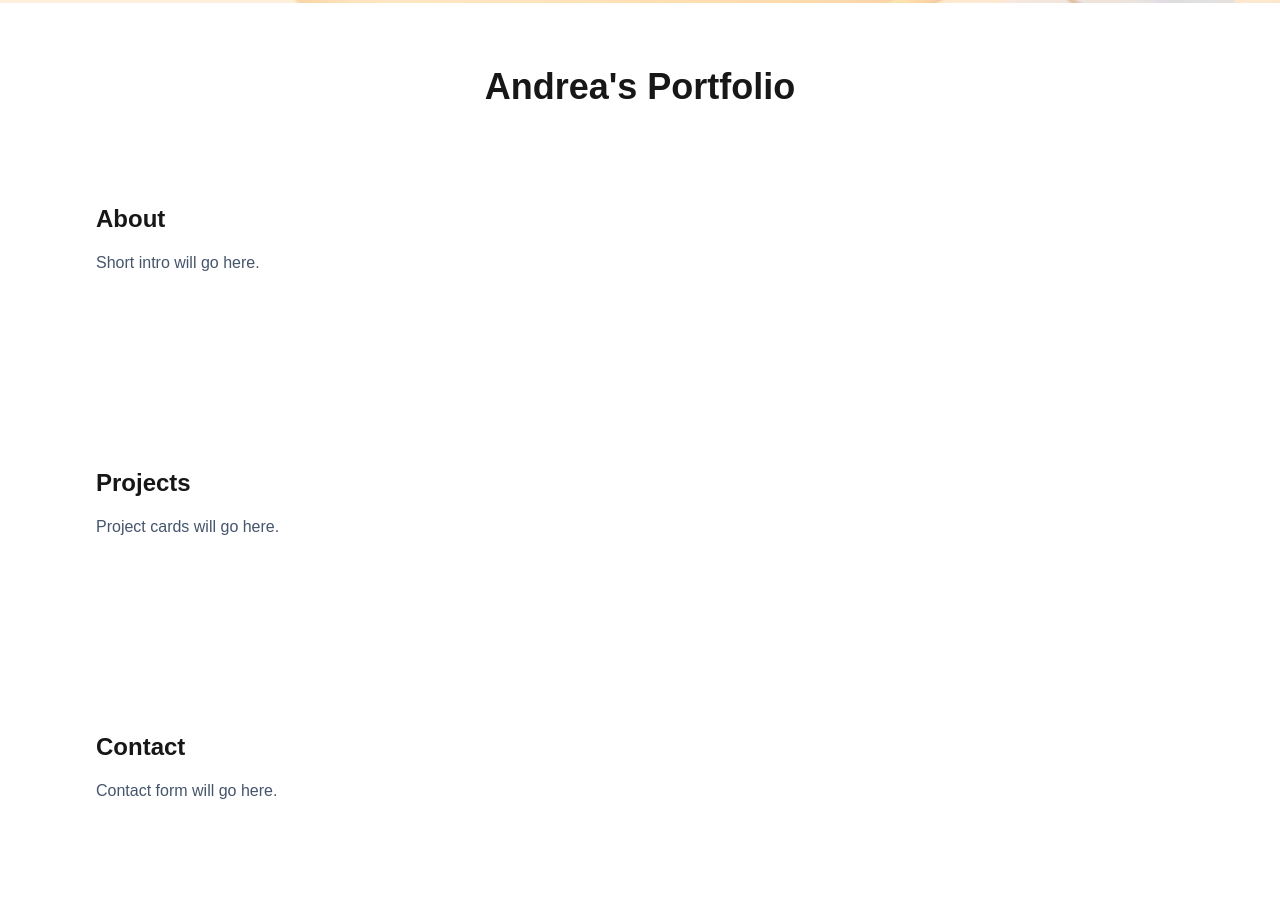
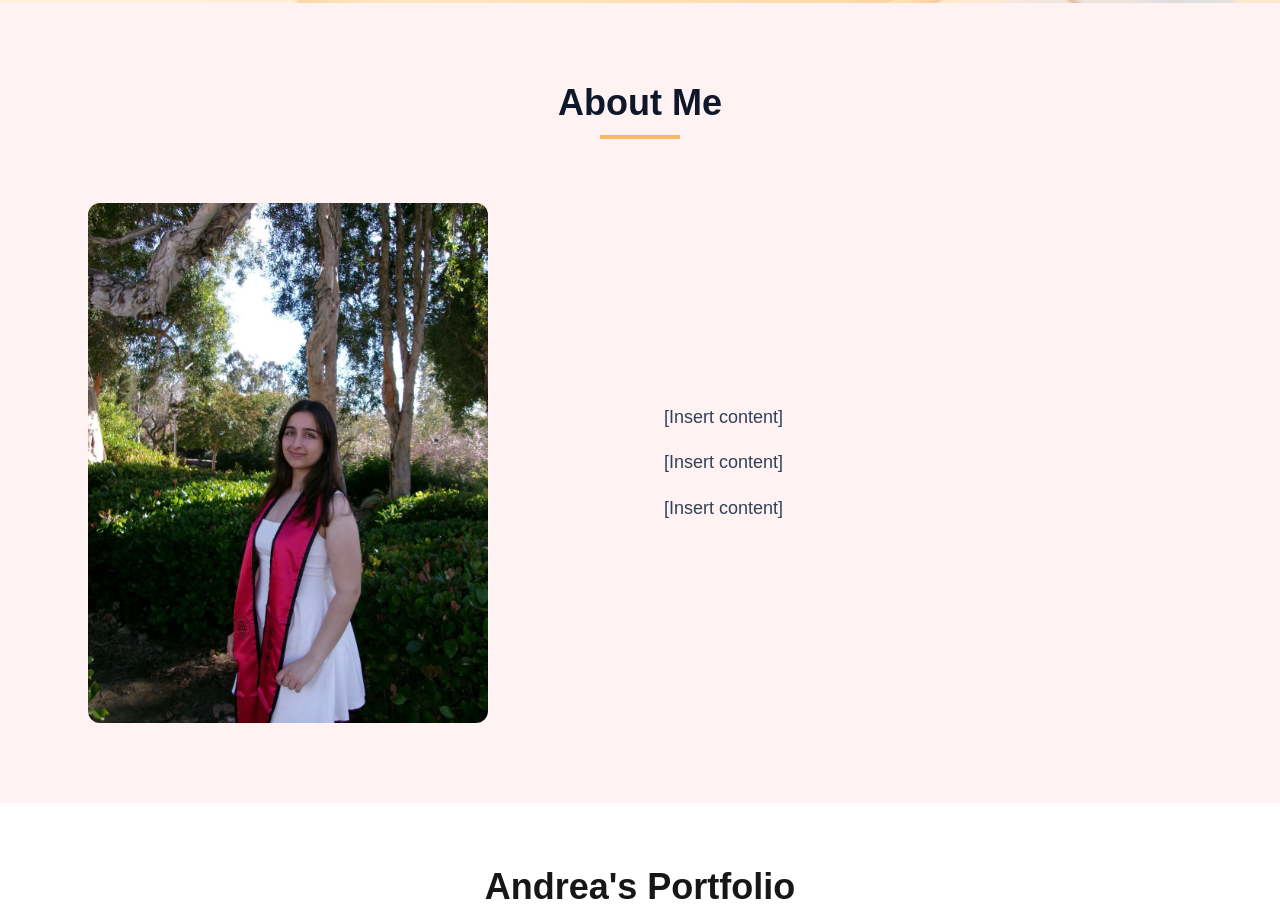
Before and after one commit to abed-andrea/portfolio-frontend, a Next.js app: page / in a window 1280 px wide. Shown: the part 797-1704 px from the top of the page. Built offline with nearby package versions, Linux system fonts and the light colour scheme.

Commit message:
Add About Me Section

```diff
--- /dev/null
+++ b/app/components/About.tsx
@@ -0,0 +1,28 @@
+export default function About(){
+    return(
+        <section id="about" className="min-h-screen flex items-center" style={{ backgroundColor: "oklch(97.1% 0.013 17.38)" }}>
+            <div className="mx-auto w-full max-w-6xl px-6">
+
+                {/* heading */}
+                <div className="text-center">
+                    <h2 className="text-4xl font-semibold text-slate-900">About Me</h2>
+                    <div className="mx-auto mt-3 h-1 w-20" style={{ backgroundColor: "oklch(83.7% 0.128 66.29)"}} />
+                </div>
+
+                <div className="mt-16 grid gap-12 md:grid-cols-2 items-center">
+                    {/* Image */}
+                    <div className="h-130 w-100 rounded-xl bg-cover bg-center" style={{ backgroundImage: "url(/my-photo.jpeg)" }}/>
+
+                    {/* TODO: Description About ME */}
+                    <div className="text-lg leading-relaxed text-slate-700">
+                        <p>{"[Insert content]"}</p>
+                        <p className="mt-4">{"[Insert content]"}</p>
+                        <p className="mt-4">{"[Insert content]"}</p>
+                    </div>
+                </div>
+            </div>
+        </section>
+
+
+    );
+}
--- a/app/page.tsx
+++ b/app/page.tsx
@@ -2,36 +2,15 @@ import Image from "next/image";
 import Link from "next/link"; // for navigating between routes which we are not doing yet
 import Navbar from "./components/Navbar";
 import Hero from "./components/Hero";
+import About from "./components/About"
 
 export default function Home() {
   return (
     <div>
 
         <Hero />
+        <About />
         <h1 className="text-4xl font-bold text-center mt-16">{"Andrea's Portfolio"}</h1>
-
-        {/* Temporary About Section */}
-        <section id="about" className="max-w-6xl mx-auto px-8 py-24">
-          <h2 className="text-2xl font-bold">About</h2>
-          <p className="mt-4 text-slate-600">
-            Short intro will go here.</p>
-        </section>
-
-        {/* Temporary Project Section */}
-        <section id="projects" className="max-w-6xl mx-auto px-8 py-24">
-          <h2 className="text-2xl font-bold">Projects</h2>
-          <p className="mt-4 text-slate-600">
-            Project cards will go here.</p>
-        </section>
-
-
-        {/* Temporary Contact Section */}
-        <section id="contact" className="max-w-6xl mx-auto px-8 py-24">
-          <h2 className="text-2xl font-bold">Contact</h2>
-          <p className="mt-4 text-slate-600">
-            Contact form will go here.</p>
-        </section>
-
 
 
     </div>
```
Also changed, not shown: public/my-photo.jpeg (added).
